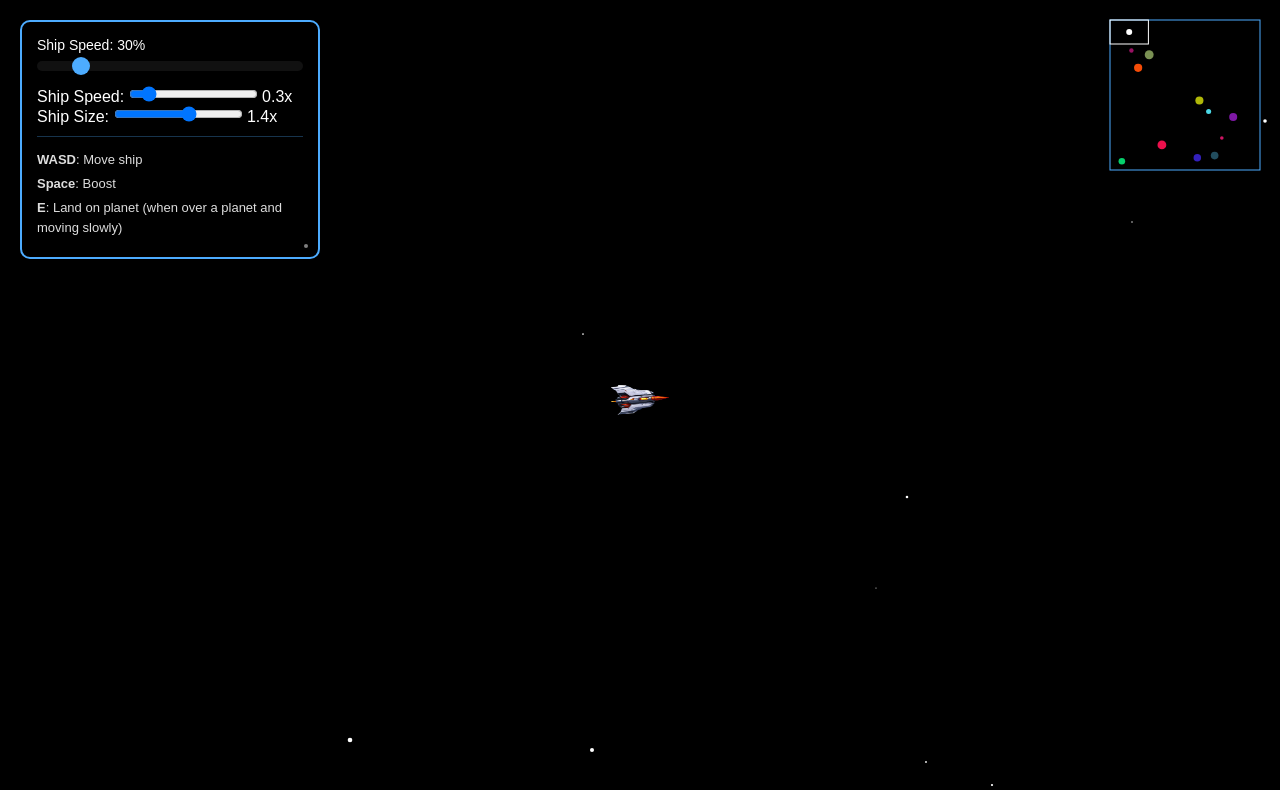
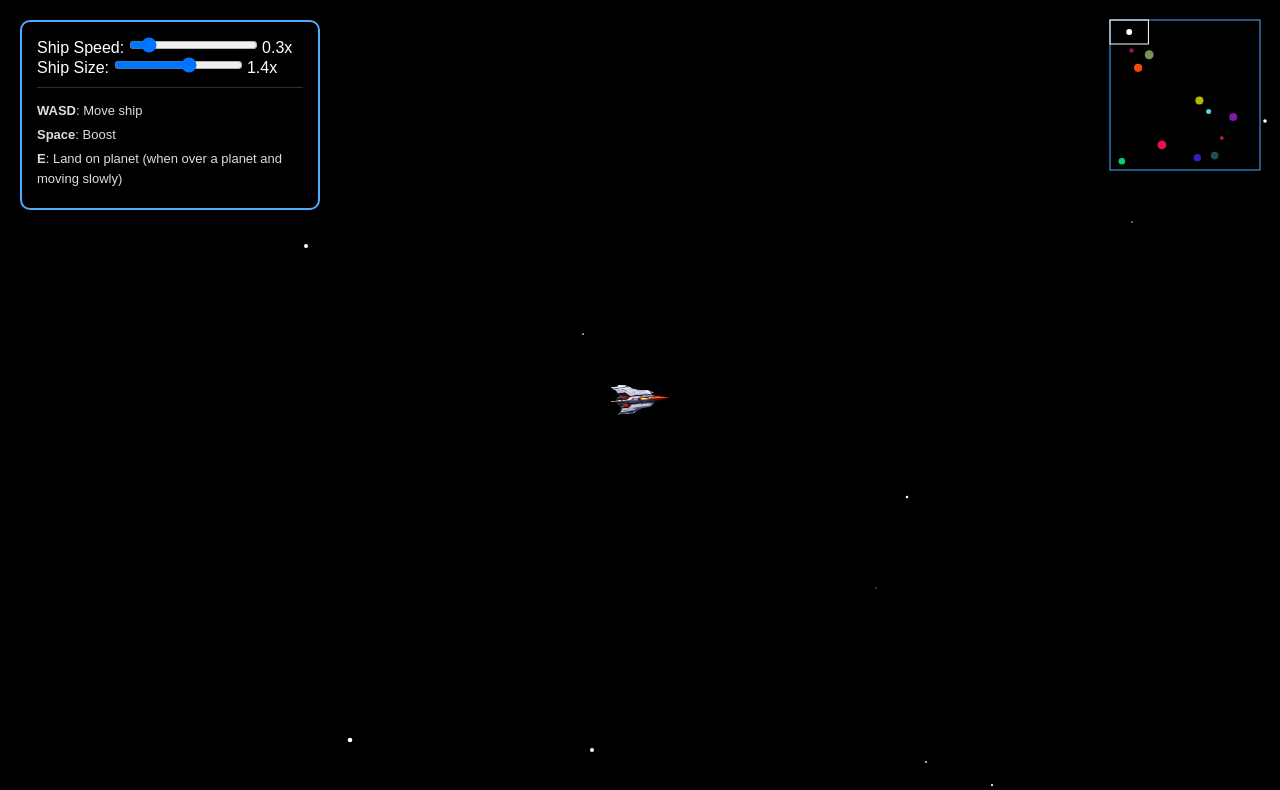
Before and after one commit to breeze4/planet-explorer, a website: page index.html in a window 1280 px wide. Drawn offline with Linux system fonts and the light colour scheme.

Commit message:
cleanup game controls

```diff
--- a/index.html
+++ b/index.html
@@ -23,10 +23,6 @@
             </div>
         </div>
         <div id="game-controls">
-            <div id="speed-control">
-                <label for="speed-slider">Ship Speed: <span id="speed-value">30%</span></label>
-                <input type="range" id="speed-slider" min="10" max="150" value="30" step="5">
-            </div>
             <div class="control-group">
                 <label for="speed-scale-slider">Ship Speed:</label>
                 <input type="range" id="speed-scale-slider" min="0.1" max="2.0" step="0.1" value="0.3">
--- a/js/game.js
+++ b/js/game.js
@@ -21,9 +21,6 @@ class Game {
     this.canvas = document.getElementById('game-canvas');
     /** @type {CanvasRenderingContext2D} */
     this.ctx = this.canvas.getContext('2d');
-
-    // Set up speed controls
-    this.setupSpeedControls();
 
     // Store base ship dimensions
     this.baseShipWidth = 42;
@@ -80,25 +77,6 @@ class Game {
 
     // Register UI listeners
     this.setupUIListeners();
-  }
-
-  /**
-   * Set up the speed control slider
-   */
-  setupSpeedControls() {
-    this.speedSlider = document.getElementById('speed-slider');
-    this.speedValue = document.getElementById('speed-value');
-
-    // Set initial value
-    this.speedSlider.value = this.config.speedScale * 100;
-    this.speedValue.textContent = `${Math.round(this.config.speedScale * 100)}%`;
-
-    // Add event listener for speed changes
-    this.speedSlider.addEventListener('input', (e) => {
-      const newScale = parseInt(e.target.value) / 100;
-      this.setGameSpeed(newScale);
-      this.speedValue.textContent = `${e.target.value}%`;
-    });
   }
 
   /**
```
